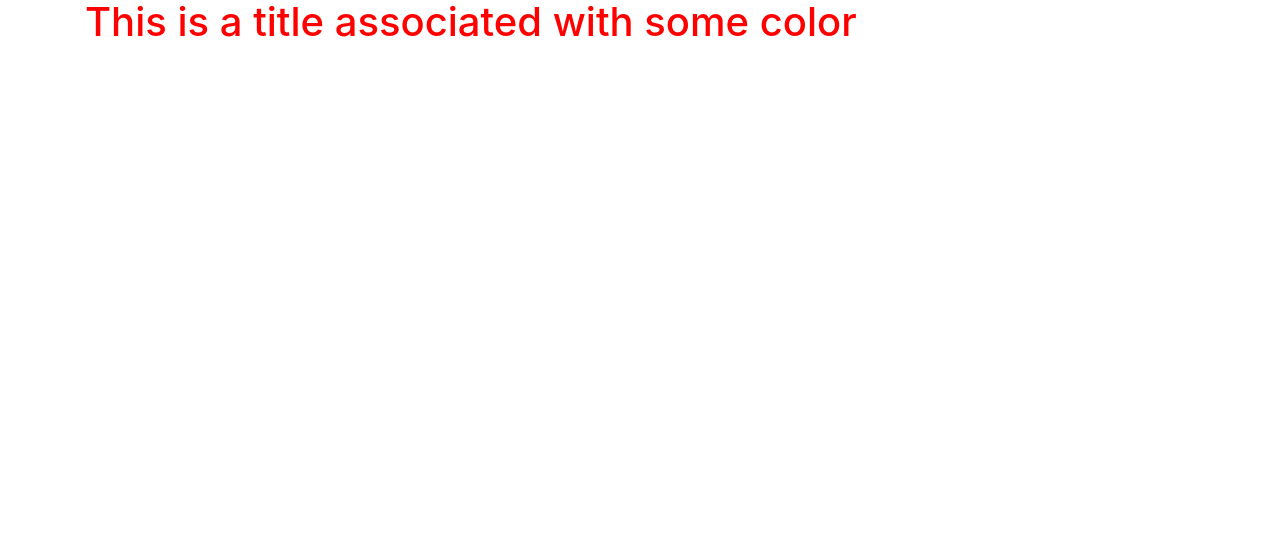
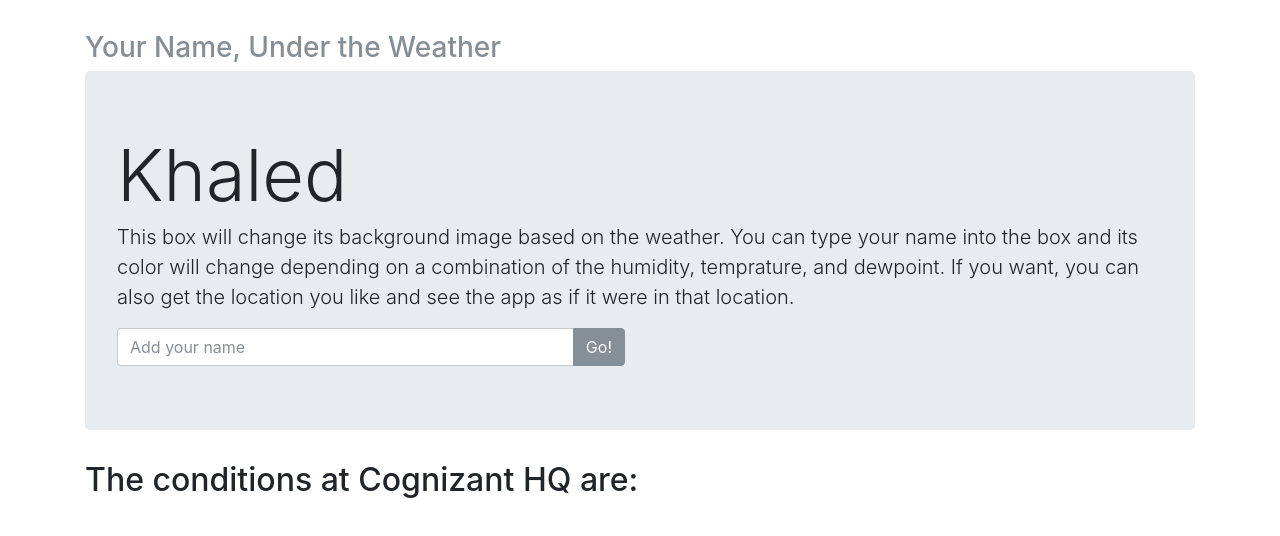
Before and after one commit to khaledallen/congnizant-tech-challenge, a website: page index.html in a window 1280 px wide. Drawn offline with nearby package versions, Linux system fonts and the light colour scheme; no server answers.

Commit message:
some html page styling and putting a form in

```diff
--- a/index.html
+++ b/index.html
@@ -17,8 +17,26 @@
         <![endif]-->
 
 	<div class="container">
-		<h1 class="color1">This is a title associated with some color</h1>
-		<div id="content"></div>
+		<div class="header clearfix">
+			<h3 class="text-muted">Your Name, Under the Weather</h3>
+		</div>
+		      <div class="jumbotron">
+        <h1 id="your-name" class="display-3">Jumbotron heading</h1>
+        <p class="lead">This box will change its background image based on the weather. You can type your name into the box and its color will change depending on a combination of the humidity, temprature, and dewpoint. If you want, you can also get the location you like and see the app as if it were in that location.</p>
+	<div class="row">
+		<div class="col-lg-6">
+			<div class="input-group">
+				<input type="text" id="name-field" class="form-control" placeholder="Add your name" aria-label="">
+				<span class="input-group-btn">
+					<button id="submit-name-btn" class="btn btn-secondary" type="button">Go!</button>
+				</span>
+			</div>
+		</div>
+	</div>
+
+	</div>
+	<h2 class="color1">The conditions at Cognizant HQ are: </h1>
+	<div id="content"></div>
 	</div>
 
         <script src="main.js"></script>
--- a/main.css
+++ b/main.css
@@ -56,8 +56,9 @@ textarea {
    Author's custom styles
    ========================================================================== */
 
-h1 {
-	color: red;
+body {
+	padding-top: 2rem;
+	padding-bottom: 2rem;
 }
 
 
--- a/main.js
+++ b/main.js
@@ -3,6 +3,11 @@
 	var conditions = '';
 
 	var content = document.getElementById('content');
+	var yourName = document.getElementById('your-name');
+	var submitName = document.getElementById('submit-name-btn').addEventListener('click', changeName);
+	var nameField = document.getElementById('name-field');
+
+	yourName.innerHTML = "Khaled";
 
   makeRequest();
 
@@ -34,4 +39,11 @@
       }
     }
   }
+
+	function changeName(e) {
+		e.preventDefault();
+		var name = nameField.value;
+
+		yourName.innerHTML = name;
+	}
 })();
```
Also changed, not shown: 3 other files.
